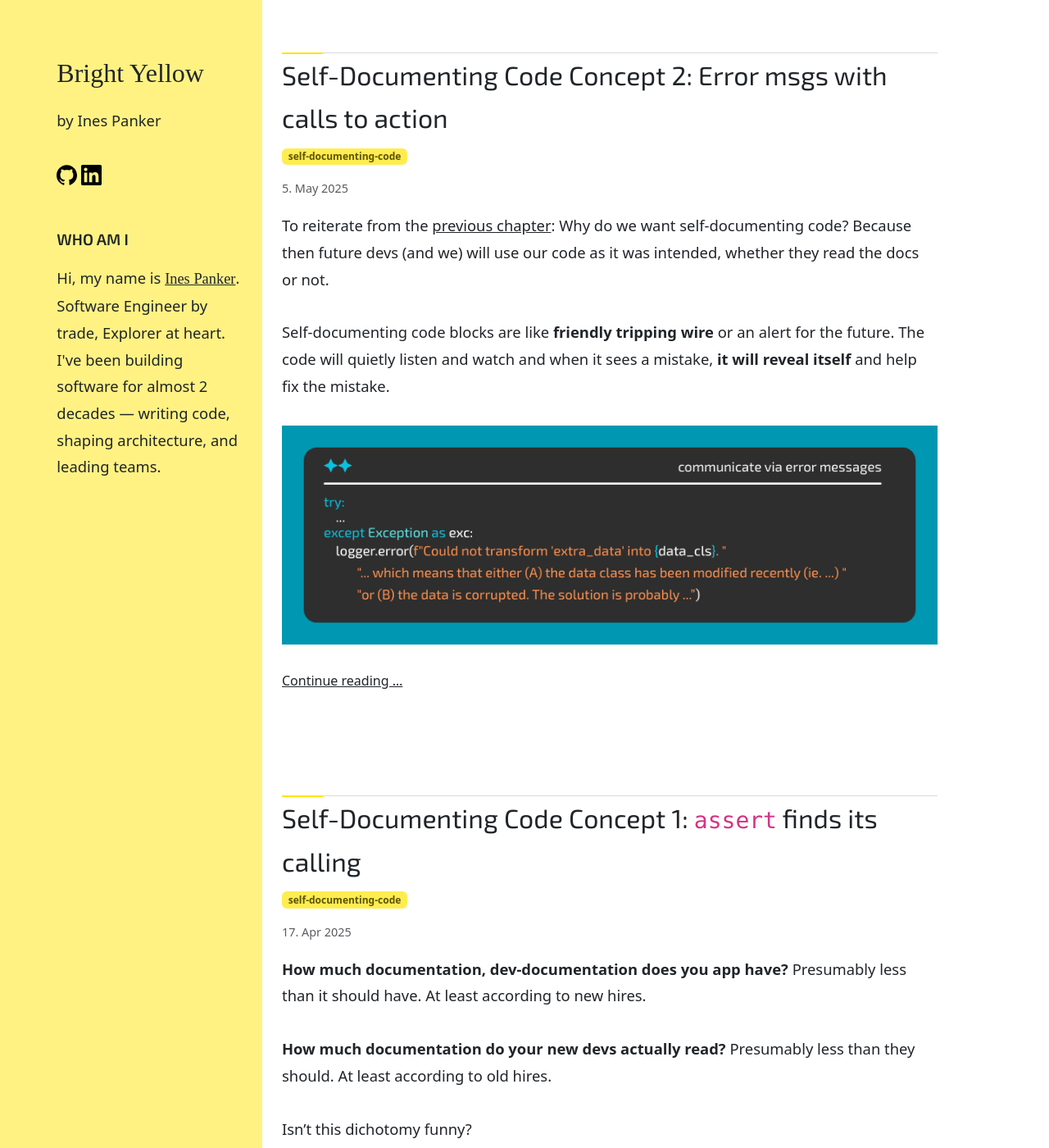
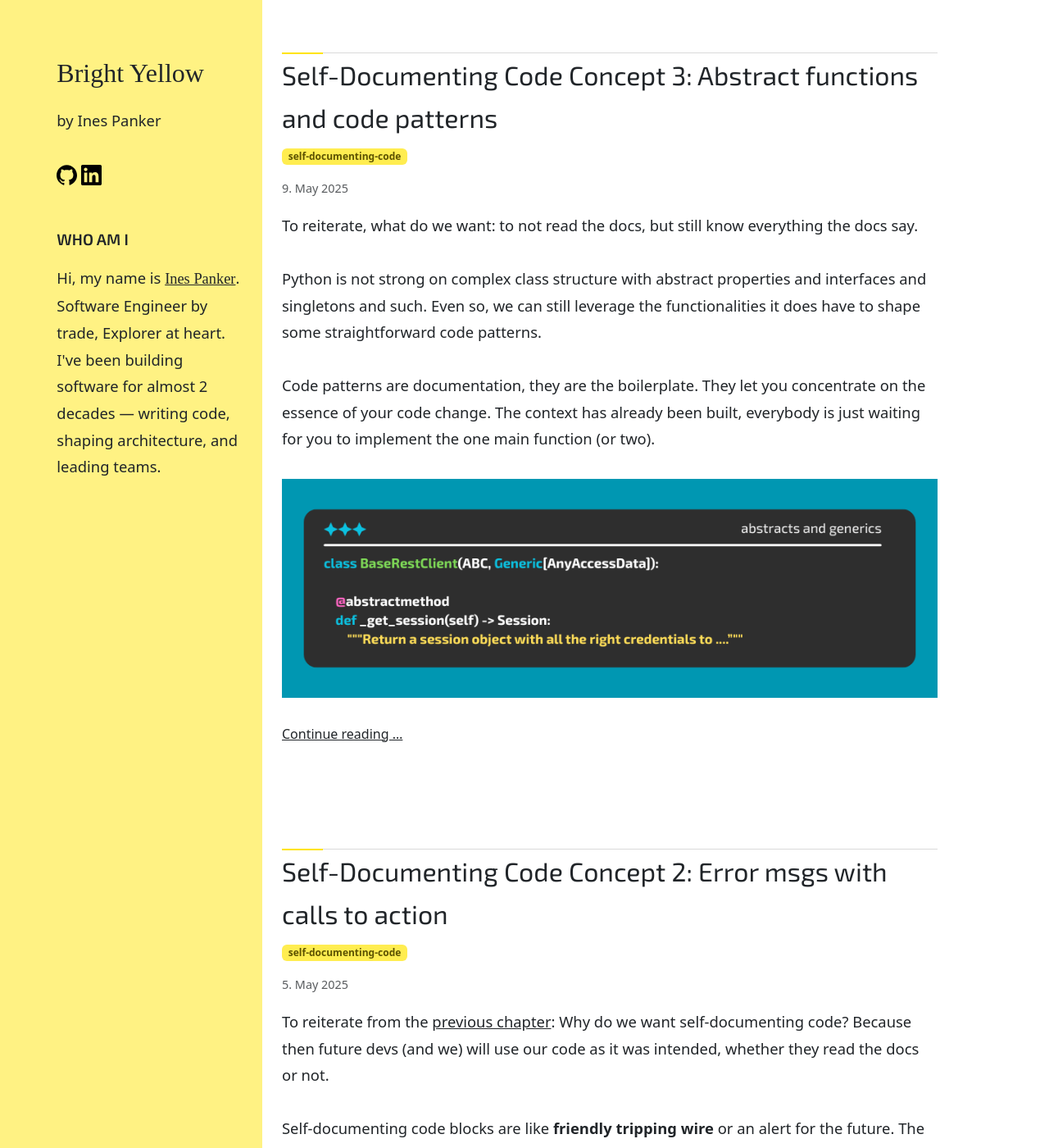
Before and after one commit to inesp/inesp.github.io, a Jekyll site: the page built from index.md, in a window 1280 px wide and 1400 px high. Shown: the whole window at 82% size. Built offline with Jekyll 4.4.1, drawn with Linux system fonts in a browser that asks for light colours; nearby versions of some CDN libraries; some web fonts are replaced; some of the changed lines change nothing that is shown.

Commit message:
Add post Abstract functions and code patterns

`````diff
--- a/_posts/2025-04-17-how-to-make-code-self-document-itself.md
+++ b/_posts/2025-04-17-how-to-make-code-self-document-itself.md
@@ -19,7 +19,7 @@ But, no worries, because I've been looking into self-documenting code for years
 
 As the silly but melodious adage goes: Trust is good, control is better.
 
-![How to document with asserts](/assets/docs/assert-docs.png)
+![How to document with asserts](/assets/docs/assert-truth.png)
 
 
 <!--more-->
--- a/_posts/2025-05-05-self-documented-code-part-II.md
+++ b/_posts/2025-05-05-self-documented-code-part-II.md
@@ -8,7 +8,7 @@ To reiterate from the [previous chapter]({% post_url 2025-04-17-how-to-make-code
 
 Self-documenting code blocks are like **friendly tripping wire** or an alert for the future. The code will quietly listen and watch and when it sees a mistake, **it will reveal itself** and help fix the mistake.
 
-![Communicate via error messages](/assets/docs/errors-docs.png)
+![Communicate via error messages](/assets/docs/errors-and-msgs.png)
 
 <!--more-->
 
@@ -292,4 +292,4 @@ There is a lot you can communicate in error messages and other logs.
 When something takes an unexpected turn, devs often go check the logs. They will read the logs, thus you should communicate via the logs.
 
 ## Next
-⏭️ To be continued...
+⏭️ [Self-Documenting Code Concept 3: Abstract functions, patterns and interfaces]({% post_url 2025-05-09-self-documented-code-part-III %})
--- /dev/null
+++ b/_posts/2025-05-09-self-documented-code-part-III.md
@@ -0,0 +1,346 @@
+---
+title: "Self-Documenting Code Concept 3: Abstract functions and code patterns"
+excerpt_separator: <!--more-->
+tags: self-documenting-code
+---
+
+To reiterate, what do we want: to not read the docs, but still know everything the docs say.
+
+Python is not strong on complex class structure with abstract properties and interfaces and singletons and such. Even so, we can still leverage the functionalities it does have to shape some straightforward code patterns.
+
+Code patterns are documentation, they are the boilerplate. They let you concentrate on the essence of your code change. The context has already been built, everybody is just waiting for you to implement the one main function (or two).
+
+![Abstracts or generics](/assets/docs/abstract-or-generic.png)
+
+<!--more-->
+
+## Previous chapter
+⏮️ [Self-Documenting Code Idea 2: Error msgs with calls to action]({% post_url 2025-05-05-self-documented-code-part-II %})
+
+
+## 💡 Concept 3: Use abstract functions, interfaces, enforce code patterns
+
+The Python community puts a heavy emphasis on simplicity. **You should use the simplest tool for every job.**
+
+Code patterns are not the simplest tool. So, you might deduce that code patterns are frowned upon.
+
+But they aren't. It _is_ wise to use the simplest tool for any job, but in a bigger codebase, **your job is also to share knowledge, to document**, to make your code maintainable (even after you inevitably leave the company). **And in this regard, code patterns _are_ one of the simplest tools to document your thoughts and intentions.**
+
+**However, they do backfire sporadically, so that's something you should keep in mind.** It is a bit tricky to get them right. It is usually the cruel, fickle world that throws a wrench in your carefully laid-out code-pattern plans. You set everything up neatly, and 3 months later the requirements change in a destructive way. But, don't give up; practice makes perfect, just build your code patterns with a healthy dose of humility.
+
+
+## Example 1: Follow the steps, the road has been paved
+
+Our scenario: we are fetching PR data from GitHub, all is going well. Now, we want to also support Bitbucket and GitLab. We basically have to copy-paste the GitHub code, because the other 2 APIs are essentially the same, we just need to modify a few lines of code. But then, we will need to maintain 3 copies of the same code, that seems silly.
+
+Solution: we create an abstract `BaseRestClient` class. In it we define the basic steps all providers have to follow to do HTTP requests and then just implement a bit of custom code in every subclass: `GitHubRestClient`, `BitbucketRestClient` and `GitLabRestClient`.
+
+This approach is also called the "template design pattern".
+
+Here's a code example, the pattern is in `BaseRestClient::make_request()` and works like so:
+
+![BaseRestClient patter](/assets/docs/pattern-docs.png)
+
+```py
+from abc import ABC, abstractmethod
+import requests
+import dataclasses
+from enum import StrEnum
+from urllib.parse import urlencode
+
+ResponseJSON = dict | list
+
+@dataclasses.dataclass
+class RestResponse:
+    response: requests.Response
+    response_data: ResponseJSON
+
+@dataclasses.dataclass
+class ProviderAccessData:
+    rest_url: str  # url to the RESTful API
+    ...
+
+class HttpMethod(StrEnum):
+    GET = "GET"
+    ...
+
+
+class BaseRestClient(ABC):
+
+    def __init__(self, access_data: ProviderAccessData):
+        # access_tokens is some sort of object that holds the tokens or whatever  else
+        # that is needed so that we can actually make requests to GitHub, Bitbucket and GitLab
+        self.access_data: ProviderAccessData = access_data
+
+    def make_request(
+        self,
+        url_path: str,
+        method: HttpMethod = HttpMethod.GET,
+        *,
+        query_params: dict | None = None,
+        data: dict | None = None,
+        json: dict | None = None,
+    ) -> RestResponse:
+        """
+        ↓ Our magic pattern:
+
+        Making a request has been broken into steps.
+        Some steps are calling *abstract* methods, those steps
+        NEED to be implemented differently for every provider.
+
+        Other steps are made into functions just so, that the provider
+        sub-classes are able to change then, if they need to.
+        """
+        full_url: str = self._build_full_url(url_path, query_params)
+        session: requests.Session = self._get_session()
+
+        response: requests.Response
+        response_data: ResponseJSON
+        # make_json_request() is a helper func that does the actual HTTP request
+        # something like `session.request(method=method...)`, but with some
+        # extra functionality, like parsing the response into dict or list, etc.
+        response, response_data = make_json_request(
+            session,
+            method.name,
+            full_url,
+            data=data,
+            json=json,
+        )
+        response_data = self._process_response(response_data, response)
+        return RestResponse(response=response, response_data=response_data)
+
+    @abstractmethod
+    def _get_session(self) -> requests.Session:
+        """
+        Return a session object with all the right credentials to make successful requests.
+        """
+
+    def _build_full_url(self, url_path: str, query_parameters: dict | None) -> str:
+        """This is a hook for child classes to process the response data."""
+        query_str = f"?{urlencode(query_parameters)}" if query_parameters else ""
+        ...
+        return f"{self.access_data.rest_url}{url_path}{query_str}"
+
+    def _process_response(self, resp_data: dict | list, resp: requests.Response) -> ResponseJSON:
+        """This is a hook for child classes to process the response data."""
+        return resp_data
+```
+
+Now every provider has to just implement the functions where it is different from the general pattern. And this is very little code.
+
+```py
+import requests
+from requests_oauthlib import OAuth1Session
+import BaseRestClient
+
+
+class GitHubRestClient(BaseRestClient):
+    def _get_session(self) -> requests.Session:
+        session = requests.Session()
+        api_token: str = ...
+        session.headers.update(dict(
+            Accept="application/vnd.github.moondragon+json",
+            Authorization=f"Bearer {api_token}",
+        ))
+        ...
+        return session
+
+
+class BitbucketRestClient(BaseRestClient):
+    def _get_session(self) -> requests.Session:
+        session = OAuth1Session(...)
+        ...
+        return session
+
+class GitLabRestClient(BaseRestClient):
+    def _get_session(self) -> requests.Session:
+        session = requests.Session()
+        api_token: str = ...
+        extra_headers: dict = ... # different for every customer
+        session.headers.update(
+            {**extra_headers, "PRIVATE-TOKEN": api_token},
+        )
+        ...
+        return session
+````
+
+This gives us 2 delightful benefits:
+- When a new provider needs to be supported, the dev instantly knows: "Ah, I just need to plug in my own `_get_session()` - easy peasy."
+- when a bug is fixed, it gets auto-magically zapped across all providers. No more scavenger hunts to find and fix the same code lurking in three different places!
+
+## Example 2: Require some functionality
+
+Our scenario: we want every provider to handle the "Rate limit has been exceeded" error. This is a thing devs usually forget to do, as they concentrate on the happy path.
+
+Solution: add an abstract method to our `BaseRestClient` class that every provider has to implement. This method will be called in the `make_request` method, right after the request is made.
+
+![Rate limiting](/assets/docs/pattern-rate-limit-docs.png)
+
+Code:
+
+```py
+from abc import ABC, abstractmethod
+import requests
+from typing import Literal
+from datetime import timedelta
+
+RateLimitHit = tuple[Literal[True], timedelta]
+NoRateLimitDetected = tuple[Literal[False], None]
+
+class BaseRestClient(ABC):
+    ...
+    @staticmethod
+    @abstractmethod
+    def check_for_rate_limit(
+        response: requests.Response
+    ) -> RateLimitHit | NoRateLimitDetected:
+        """Check whether we've run into a rate limit (usually 429 status code).
+
+        This method is triggered on every HTTP request.
+
+        By default, the `make_json_request()` looks for the Retry-After header
+        to detect rate limiting.
+        However, most providers don’t bother with the standard and instead
+        have their own quirky ways of signaling a rate limit.
+
+        If a rate limit has been hit, return a tuple(True, timedelta).
+        The timedelta tells us how long to wait before we try again.
+        """
+
+    def make_request(self, ...):
+        ...
+        response, response_data = make_json_request(...)
+        rate_limit_was_hit, retry_after = self.check_for_rate_limit(response)
+        if rate_limit_was_hit is True:
+            raise RateLimitHitError(
+                f"Rate limit hit, retry possible after {retry_after}",
+                rate_limit_timeout=retry_after,
+                headers=response.headers,
+            )
+        ...
+```
+
+Now every provider must implement this method. This way no developer ever again can forget to handle the rate limit error.
+
+```py
+class GitHubRestClient(BaseRestClient):
+    @staticmethod
+    def check_for_rate_limit(
+        response: requests.Response
+    ) -> RateLimitHit | NoRateLimitDetected:
+        """DOCS: https://docs.github.com/en/rest/using-the-rest-api/rate-limits-for-the-rest-api
+
+        GH sends the headers x-ratelimit-remaining and x-ratelimit-reset
+        So, check both and figure out how long we need to wait,
+        if we have been rate limited.
+        """
+        default_timeout = timedelta(seconds=60)  # GH says to wait for 1min if x-ratelimit-reset is not present
+        ...
+        return ...
+
+```
+
+Whatever we think every provider should implement, we can define as an abstract method. And thus every provider will be forced to implement it.
+
+If we make the pattern logical enough, then people also won't feel the need to go around it, but will follow its spirit.
+
+
+## Example 3: I'm `Generic`, but my subclasses are specific
+
+Our scenario: each provider needs tokens in a different form, so we want to pass in a different class to every `__init__`-func, we want to pass in `GitHubAccessData` for GitHub, `BitbucketAccessData` for Bitbucket ... and then use this same class in `_get_session()`. Can this be done?
+
+Solution: we can use `Generic` and connect the class to a specific `AccessData`-class.
+
+Code:
+
+```py
+from abc import ABC
+from typing import Generic, TypeVar
+import dataclasses
+import requests
+
+@dataclasses.dataclass
+class BaseAccessData:
+    pass
+
+AnyAccessData = TypeVar("AnyAccessData", bound=BaseAccessData)
+
+#
+# Our magic step 1:
+#
+# We have to define that our class is based on some AnyAccessData-class type.
+# Every subclass will specify a concrete class, but the base class is generic.
+# We do this with Generic[].
+# Step 2 happens in sub-classes.
+#
+class BaseRestClient(ABC, Generic[AnyAccessData]):
+
+    def __init__(self, access_data: AnyAccessData):
+        self.access_data: AnyAccessData = access_data
+
+#
+# ------- GitHub example: -----------------
+#
+
+#
+# Our magic step 2:
+#
+# Here we say that GitHubAccessData's access_data will always be of type TokenAccessData.
+# So, when we instantiate GitHubAccessData() it will require us to
+# pass in a TokenAccessData object.
+# And it also means the _get_session() method can safely assume
+# self.access_data is of type TokenAccessData.
+#
+
+@dataclasses.dataclass
+class TokenAccessData:
+    token: str
+
+class GitHubAccessData(BaseRestClient[TokenAccessData]):
+
+    def _get_session(self) -> requests.Session:
+        session = requests.Session()
+        # Here: self.access_data can only be of type TokenAccessData
+        api_token: str = self.access_data.token
+        session.headers.update(dict(
+            Accept="application/vnd.github.moondragon+json",
+            Authorization=f"Bearer {api_token}",
+        ))
+        return session
+
+#
+# ------- GitLab example: -----------------
+#
+
+# GitLab's access_data is of type GitLabAccessData, which has
+# a token and extra_headers. This can then be used in _get_session().
+
+@dataclasses.dataclass
+class GitLabAccessData:
+    token: str
+    extra_headers: dict[str, str]
+
+class GitLabRestClient(BaseRestClient[GitLabAccessData]):
+
+    def _get_session(self) -> requests.Session:
+        session = requests.Session()
+        # Here we know that self.access_data is of type GitLabAccessData
+        # and can call .token and .extra_headers
+        api_token: str = self.access_data.token
+        extra_headers: dict = self.access_data.extra_headers
+        session.headers.update(
+            {**extra_headers, "PRIVATE-TOKEN": api_token},
+        )
+        return session
+```
+
+
+## Conclusion
+
+As you can see we are still able to concoct quite intricate rules for how things are meant to fit together. These patterns can serve us greatly as documentation that doesn't need to be read. The main difficulty of this approach is in making the patterns **future proof**. If the patterns are too stiff or too complex, then future devs won't follow and the patterns will quickly unravel.
+
+In my experience, a good guideline for building code patterns is to keep them shallow. **Shallow code is easier to adjust and thus has a higher chance of surviving longer and serving us longer.** As we know the future is fikle and chances are tomorrow will reveal something that would make us want to rewrite today's code."
+
+
+## Next
+⏮️ To be continued...
`````
Also changed, not shown: assets/docs/abstract-or-generic.png (added), assets/docs/assert-docs.png (deleted), assets/docs/assert-truth.png (added), assets/docs/errors-and-msgs.png (added), assets/docs/errors-docs.png (deleted), assets/docs/pattern-docs.png (added), assets/docs/pattern-rate-limit-docs.png (added).
